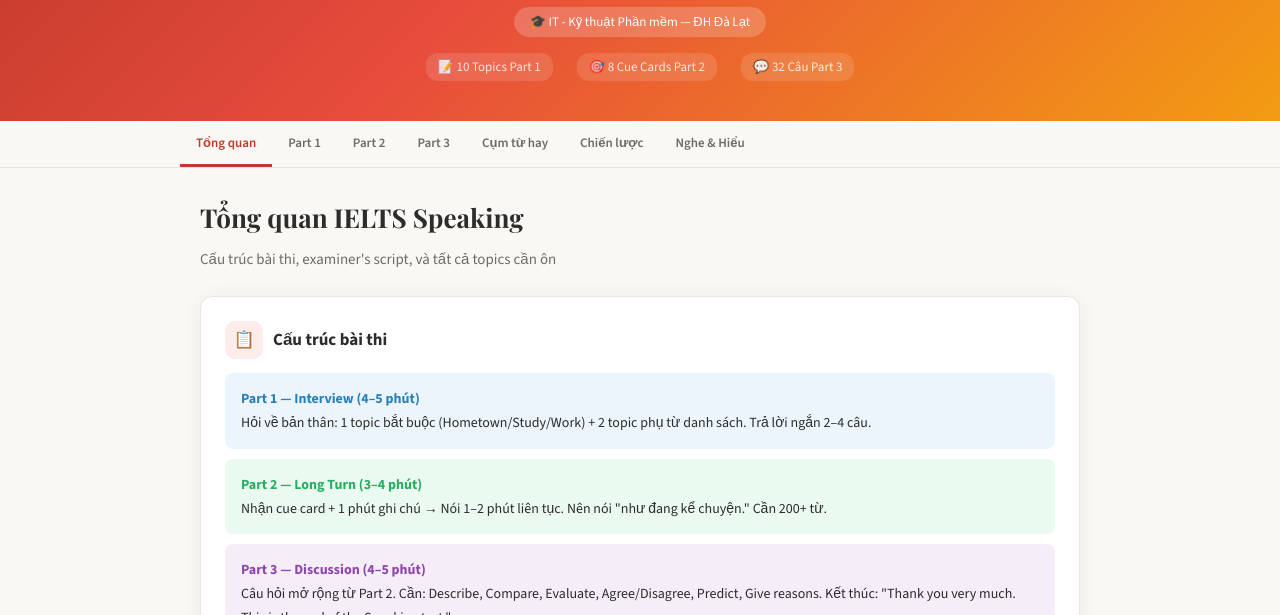
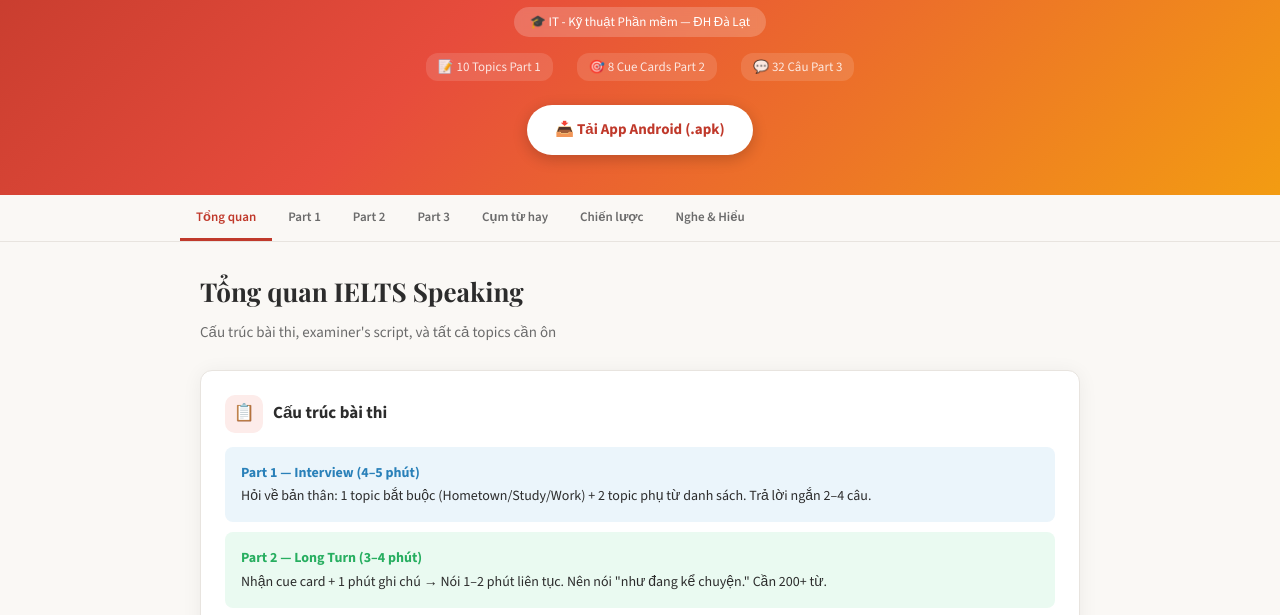
Before and after one commit to Jiipi/speaking_b2, a plain HTML site: page index.html in a window 1280 px wide. Shown: the part 159-774 px from the top of the page. Drawn offline with nearby package versions, Linux system fonts and the light colour scheme.

Commit message:
Add download link to main page

```diff
--- a/index.html
+++ b/index.html
@@ -81,6 +81,11 @@ body{font-family:'Source Sans 3',sans-serif;background:var(--bg);color:var(--tex
     <span>📝 10 Topics Part 1</span>
     <span>🎯 8 Cue Cards Part 2</span>
     <span>💬 32 Câu Part 3</span>
+  </div>
+  <div style="margin-top: 24px;">
+    <a href="app-debug.apk" download style="display: inline-block; background: #fff; color: var(--accent); padding: 12px 28px; border-radius: 30px; text-decoration: none; font-weight: 700; font-size: 15px; box-shadow: 0 4px 15px rgba(0,0,0,0.2); transition: transform 0.2s;">
+      📥 Tải App Android (.apk)
+    </a>
   </div>
 </div>
 
```
